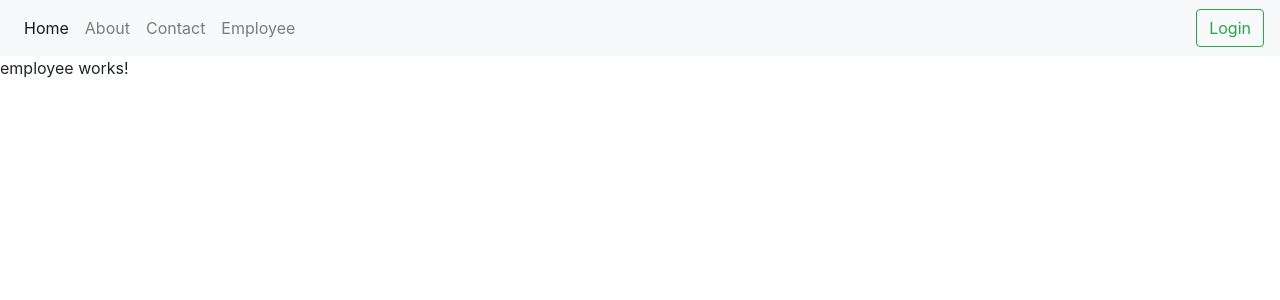
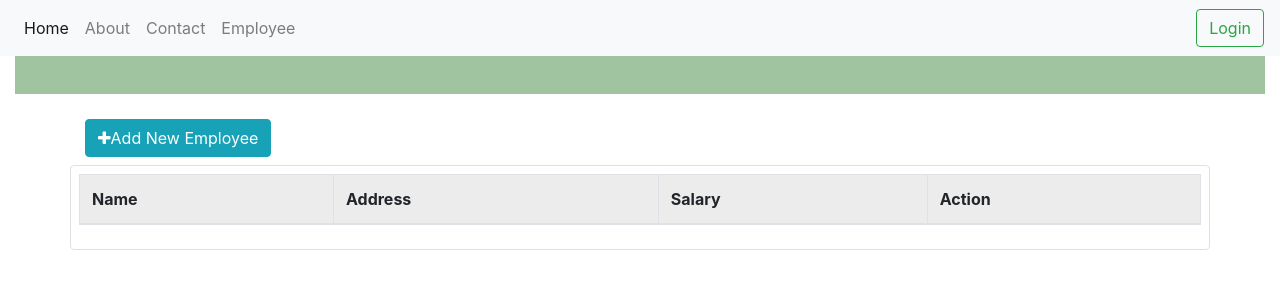
Before and after one commit to Sonali2267/angularProject_Jwt_Db_1030, an Angular app: page /employee in a window 1280 px wide. Shown: the top 300 px of the page. Built offline with nearby package versions, Linux system fonts and the light colour scheme.

Commit message:
employee comp.html employee info

```diff
--- a/src/app/employee/employee.component.html
+++ b/src/app/employee/employee.component.html
@@ -1 +1,103 @@
-<p>employee works!</p>
+<div class="container-fluid">
+    <h2 class="text-primary text-center">
+      <marquee direction="up" class="text-center" style="background-color: #a0c49f;">Employees List</marquee></h2>
+    <div class = "row">
+        <div class="col-8" style="margin-left:62px;">
+            <button class="btn btn-info m-2" data-target="#newModal" data-toggle="modal">
+                <i class="fa fa-plus"></i>Add New Employee
+            </button>
+        </div>
+    </div>
+    <div class="container rounded border p-2 m-10">
+        <table class="table table-bordered table-striped table-active">
+            <thead>
+                <tr>
+                    <th>Name</th>
+                    <th>Address</th>
+                    <th>Salary</th>
+                    <th>Action</th>
+                </tr>
+            </thead>
+            <tbody>
+
+            <!-- <tr>
+                <td>Sonali</td>
+                <td>kangra</td>
+                <td>berojgaar</td>
+                <td>
+                    <button class="btn btn-info m-1" data-target="#editModal" data-toggle="modal">
+                        <i class="fa fa-edit"></i>
+                    </button>
+                    <button class="btn btn-danger">
+                        <i class="fa fa-trash"></i>
+                    </button>
+                </td>
+            </tr>
+            <tr>
+                <td>Sahil</td>
+                <td>kangra</td>
+                <td>20,000</td>
+                <td>
+                    <button class="btn btn-info m-1" data-target="#editModal" data-toggle="modal">
+                        <i class="fa fa-edit"></i>
+                    </button>
+                    <button class="btn btn-danger">
+                        <i class="fa fa-trash"></i>
+                    </button>
+                </td>
+            </tr> -->
+            </tbody>
+        </table>
+    </div>
+
+      <div class="modal fade" id="newModal" tabindex="-1" role="dialog" aria-labelledby="exampleModalLabel" aria-hidden="true">
+        <div class="modal-dialog" role="document">
+          <div class="modal-content">
+            <div class="modal-header" style="background-color: #e3f2fd;">
+              <h5 class="modal-title" id="exampleModalLabel">Add Employee</h5>
+              <button type="button" class="close" data-dismiss="modal" aria-label="Close">
+                <span aria-hidden="true">&times;</span>
+              </button>
+            </div>
+            <div class="modal-body">
+
+      <div class="form-group">
+        <input class="form-control " type="text" placeholder="Name">
+        <input class="form-control" type="text" placeholder="Address">
+        <input class="form-control" type="text" placeholder="Salary">
+                </div>
+            </div>
+            <div class="modal-footer">
+              <button type="button" class="btn btn-success" data-dismiss="modal">Save</button>
+              <button type="button" class="btn btn-danger">Cancel</button>
+            </div>
+          </div>
+        </div>
+      </div>
+
+       <div class="modal fade" id="editModal" tabindex="-1" role="dialog" aria-labelledby="exampleModalLabel" aria-hidden="true">
+        <div class="modal-dialog" role="document">
+          <div class="modal-content">
+            <div class="modal-header">
+              <h5 class="modal-title" id="exampleModalLabel">Edit Employee</h5>
+              <button type="button" class="close" data-dismiss="modal" aria-label="Close">
+                <span aria-hidden="true">&times;</span>
+              </button>
+            </div>
+            <div class="modal-body">
+
+      <div class="form-group">
+        <input  class="form-control " type="text" placeholder="Name">
+        <input  class="form-control" type="text" placeholder="Address">
+        <input  class="form-control" type="text" placeholder="Salary">
+                </div>
+            </div>
+            <div class="modal-footer">
+              <button type="button"  data-dismiss="modal">Update</button>
+              <button type="button" class="btn btn-danger">Cancel</button>
+            </div>
+          </div>
+        </div>
+      </div>
+
+    </div>
```
